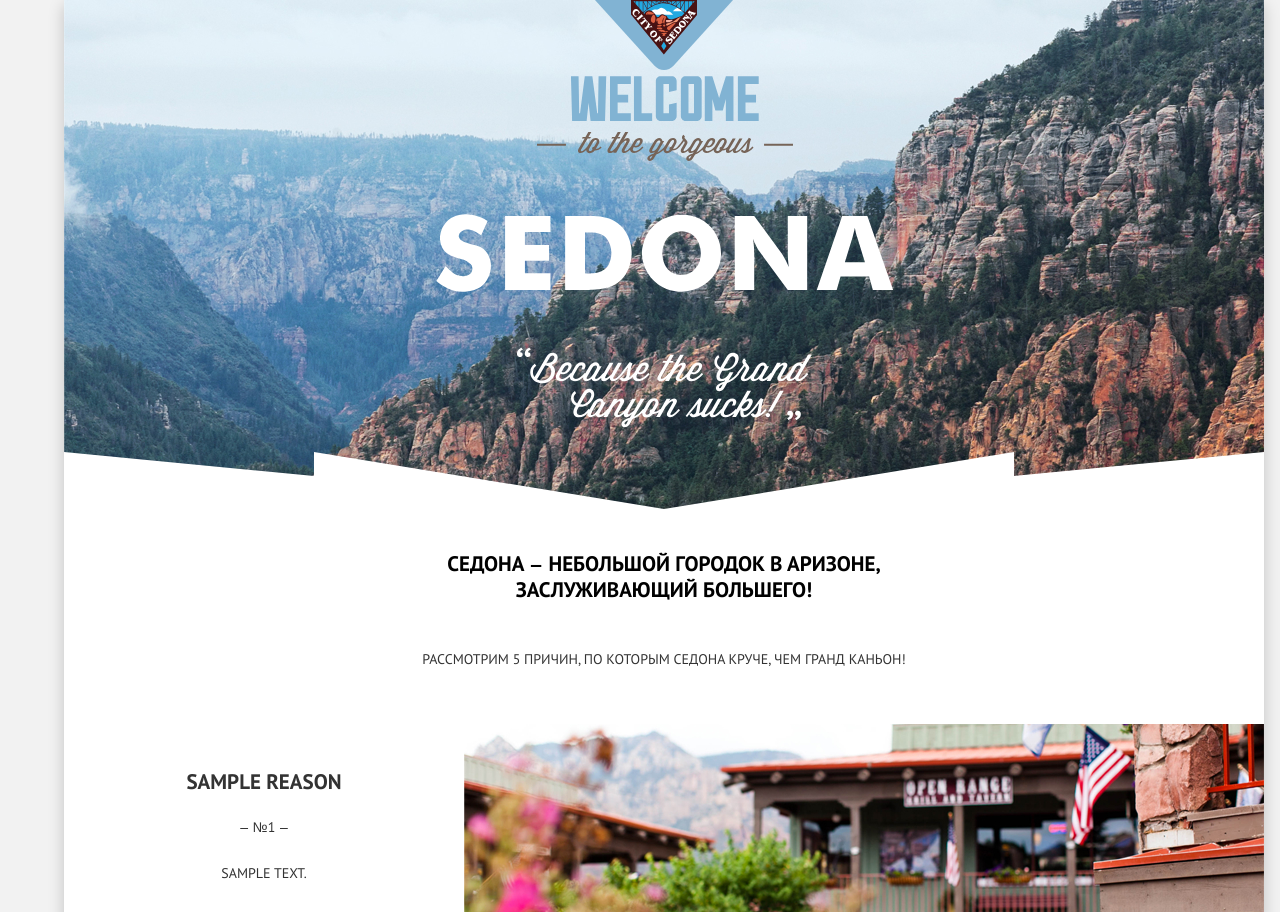
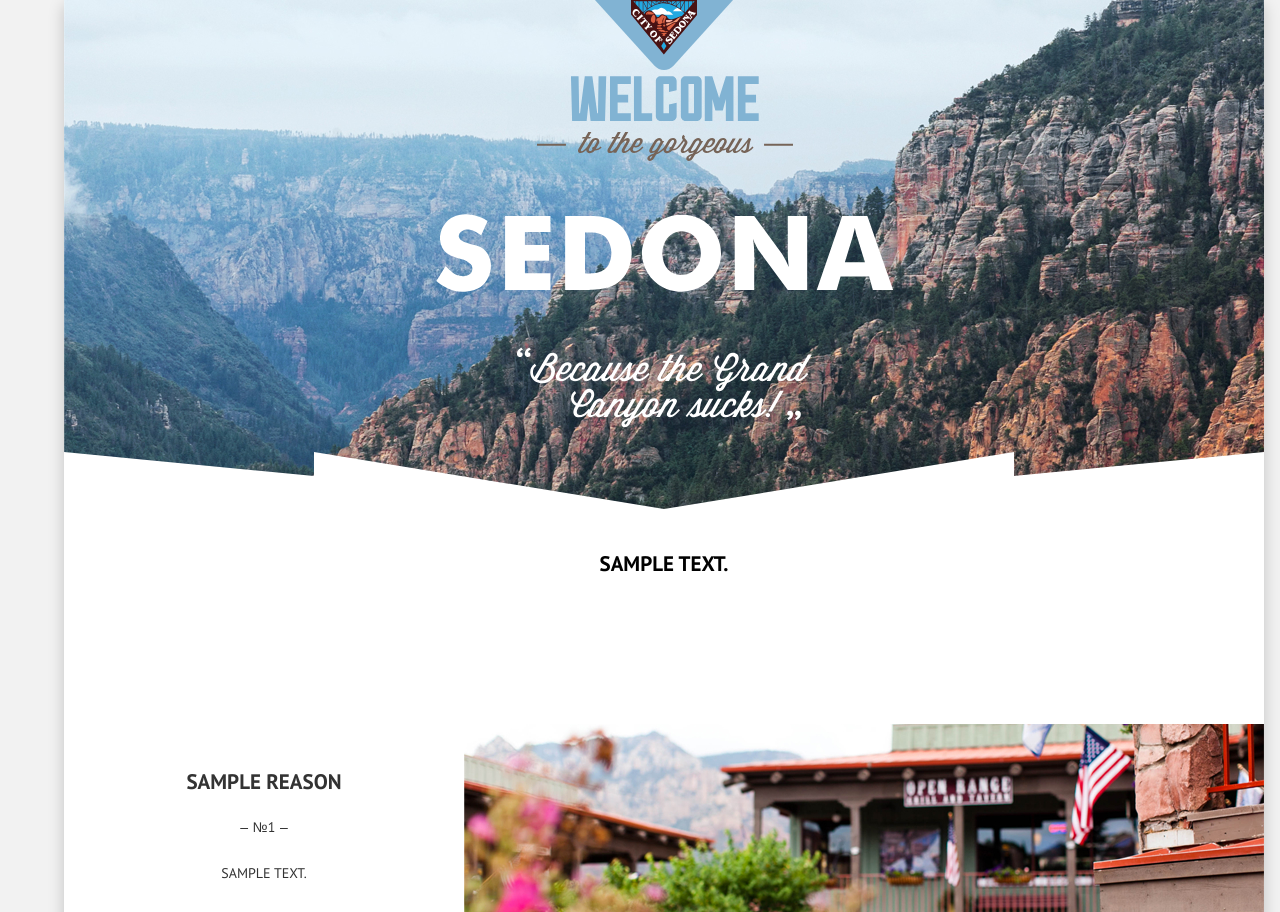
Before and after one commit to MaxxZahar/MaZaTestProject01, a Django app: template frontend/templates/pages/home.html in a window 1280 px wide; the page is wider, and only the part inside the window is pictured. Shown: the top 912 px of that part. Run offline with Django 3.2, Linux system fonts and the light colour scheme; the template is opened without the code that fills it: most values are stand-ins (such as "Sample title", 1, 10 or a date in 2020); some libraries are stand-ins or nearby versions.

Commit message:
home text

```diff
--- a/backend/home/models/home_page.py
+++ b/backend/home/models/home_page.py
@@ -3,6 +3,7 @@
 
 
 class HomePage(BasePage):
+    text = models.TextField(default='Главная страница', verbose_name='Текст на главной')
     template = "pages/home.html"
 
     def get_context(self, request=None, *args, **kwargs):
--- a/frontend/templates/pages/home.html
+++ b/frontend/templates/pages/home.html
@@ -12,8 +12,7 @@
     <section class="features">
         <h2 class="visually-hidden">Блок преимуществ</h2>
         <div class="features-title">
-              <p>Седона &hairsp;&ndash;&hairsp; небольшой городок в Аризоне, заслуживающий большего!</p>
-              <p>Рассмотрим 5 причин, по которым Седона круче, чем Гранд Каньон!</p>
+              <p>{{object.text}}</p>
         </div>
         <ul class="features-list">
             {% for reason in reasons %}
```
Also changed, not shown: backend/home/migrations/0011_homepage_text.py (added).
